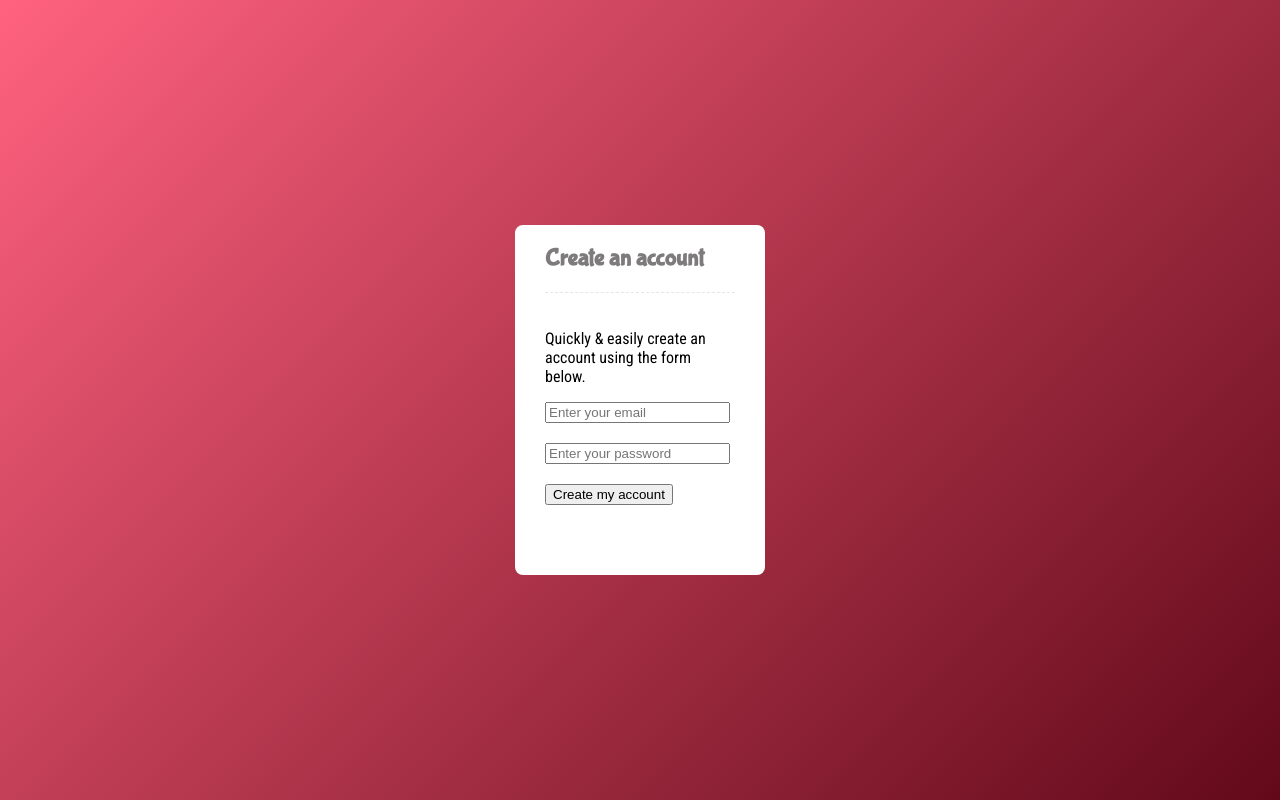
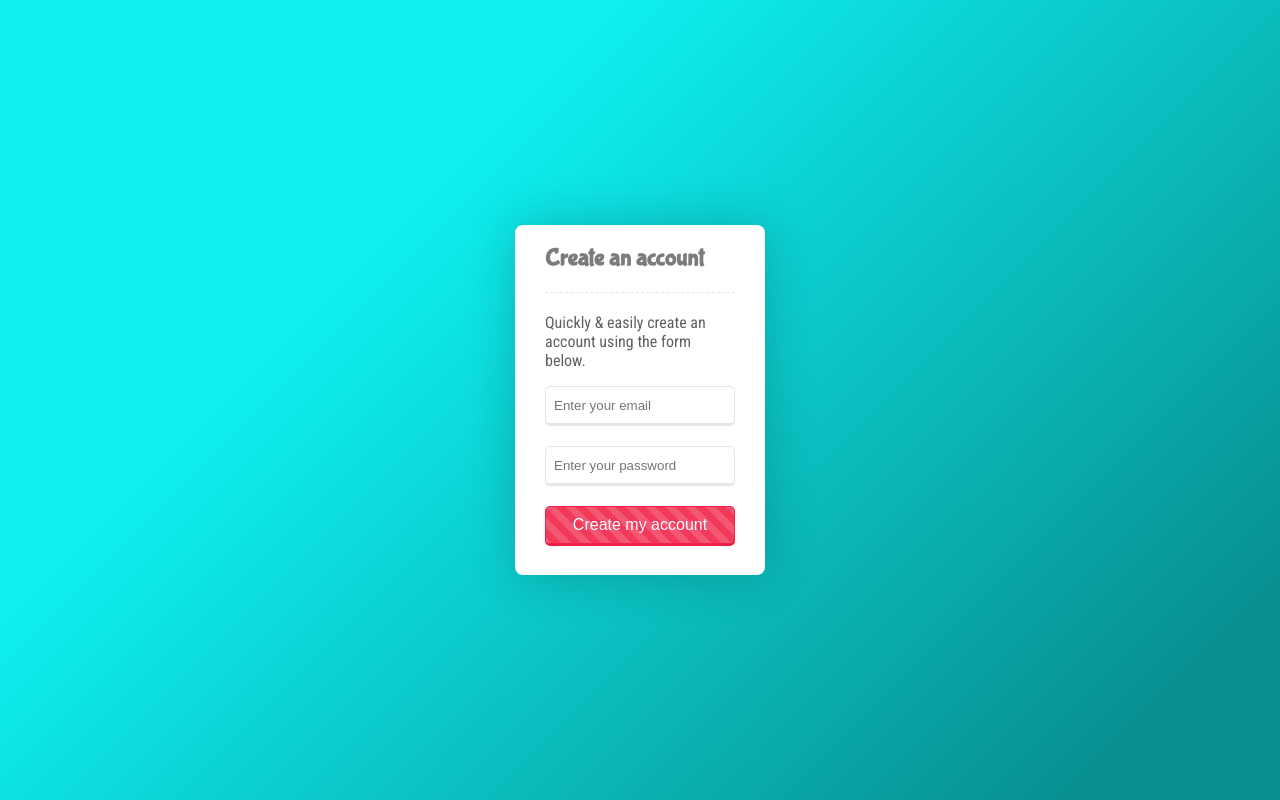
Before and after one commit to Arpit599/Advanced-CSS-Concepts, a plain HTML site: page Cool Form/main.html in a window 1280 px wide. Drawn offline with Linux system fonts and the light colour scheme; a web font is replaced by a local one.

Commit message:
Completed cool form project

```diff
--- a/Cool Form/main.css
+++ b/Cool Form/main.css
@@ -1,30 +1,30 @@
 body{
-    /* color: white; */
     margin: 0;
     height: 100vh;
 }
 
 .register-wrapper{
     margin: 0;
-    background-image: linear-gradient(135deg, #ff627f, #620919);
+    background-image: -webkit-linear-gradient(135deg, #0eeff0 30%, #088f90 90%);
+    background-image: linear-gradient(135deg, #0eeff0 30%, #088f90  90%);
     width: 100%;
     height: 100%;
-    box-sizing: border-box;
     display: flex;
     align-items: center;
     justify-content: center;
+    position: relative;
+    z-index: 0;
 }
 
 .register-block{
-    margin: 0;
+    position: relative;
     box-sizing: border-box;
     padding: 20px 30px;
-    display: flex;
-    flex-direction: column;
     background-color: white;
     height: 350px;
     width: 250px;
     border-radius: 0.5rem;
+    box-shadow: rgba(0, 0, 0, 0.2) 0 0 50px;
 }
 
 .register-title{
@@ -33,13 +33,92 @@ body{
     padding-bottom: 20px;
     border-bottom: 1px dashed #e6e6e6;
     font-family: 'Bubblegum Sans';
-    color: #7d7b7b
+    color: #7d7b7b;
 }
 
 p{
-    font-family: 'Roboto Condensed'
+    font-family: 'Roboto Condensed';
+    color: #606060;
 }
 
 .register-block form input:not(:last-child){
     margin-bottom: 20px;
 }
+
+.register-block form input[type="email"], .register-block form input[type="password"]{
+    height: 2.5rem;
+    width: 100%;
+    box-sizing: border-box;
+    padding-left: 0.5rem;
+}
+
+.register-block form input{
+    border: 1px solid #e6e6e6;
+    border-bottom-width: 3px;
+    outline: none;
+    border-radius: 5px;
+    display: inline-block;
+    -webkit-transition: all 0.3s ease;
+    transition: all 0.3s ease;
+}
+
+.register-block form input[type="email"]:focus, .register-block form input[type="email"]:active,
+.register-block form input[type="password"]:focus,
+.register-block form input[type="password"]:active{
+    border-color: #cccccc;
+}
+
+.register-block form input[type="submit"]{
+    height: 2.5rem;
+    width: 100%;
+    font-size: 1rem;
+    padding: 0 20px;
+    color: white;
+    border: 1px solid #f02146;
+    border-bottom-width: 3px;
+    background-color: #f2395a;
+    background-image:  linear-gradient(45deg,
+     rgba(255, 255, 255, 0.15) 25%, rgba(0, 0, 0, 0) 25%,
+     rgba(0, 0, 0, 0) 50%, rgba(255, 255, 255, 0.15) 50%,
+     rgba(255, 255, 255, 0.15) 75%,rgba(0, 0, 0, 0) 75%,
+     rgba(0, 0, 0, 0)
+     );
+    cursor:pointer;
+    background-size: 20px 20px;
+    -webkit-transition: all 0.3s ease;
+    transition: all 0.3s ease;
+}
+
+.register-block form input[type="submit"]:hover{
+    background-size: 40px 40px;
+}
+
+.register-block::before, .register-block::after{
+    position: absolute;
+    z-index: -1;
+    content: "";
+    border-radius: 5px;
+    height: 100%;
+    background-color: white;
+    display: block;
+    -webkit-transform: scale(0.9) translate(0, 0);
+    transform: scale(0.9) translate(0, 0);
+    width: 100%;
+    top: 0;
+    left: 0;
+    right: 0;
+    bottom: 0;
+    border: 1px solid #e6e6e6;
+    transition: all 0.3s ease;
+}
+
+.register-block:hover::before {
+    z-index: -1;
+    -webkit-transform: scale(0.96) translate(0, 16px);
+    transform: scale(0.96) translate(0, 16px);
+}
+.register-block:hover::after {
+    z-index: -2;
+    -webkit-transform: scale(0.92) translate(0, 32px);
+    transform: scale(0.92) translate(0, 32px);
+}
```
